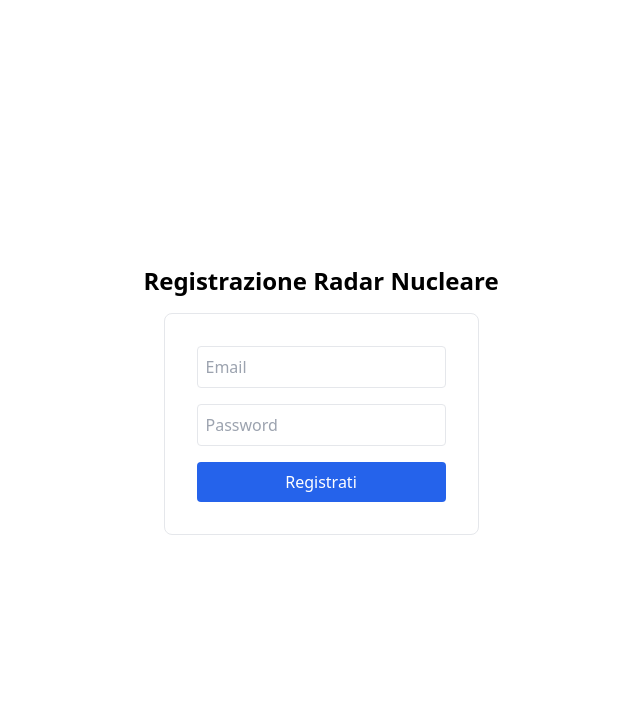
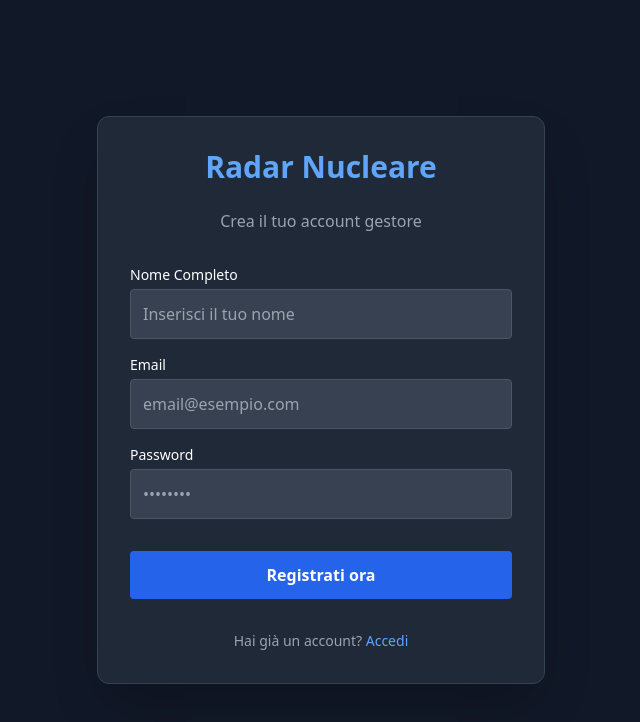
Before and after one commit to donato-bot/gestione-sale-biliardo, a Next.js app: page /registrati in a window 1280 px wide. Shown: the top 722 px of the page, without its empty margins (319-959 px from the left). Built offline with nearby package versions, Linux system fonts and the light colour scheme; no server answers.

Commit message:
Radar: Segnale di sblocco forzato

```diff
--- a/src/app/registrati/page.tsx
+++ b/src/app/registrati/page.tsx
@@ -2,49 +2,116 @@
 
 import { useState } from 'react';
 import { supabase } from '@/app/lib/supabase';
+import Link from 'next/link';
 
 export default function RegistratiPage() {
   const [email, setEmail] = useState('');
   const [password, setPassword] = useState('');
+  const [nome, setNome] = useState('');
   const [loading, setLoading] = useState(false);
+  const [messaggio, setMessaggio] = useState({ tipo: '', testo: '' });
 
   const handleSignUp = async (e: React.FormEvent) => {
     e.preventDefault();
     setLoading(true);
-    const { error } = await supabase.auth.signUp({ email, password });
-    if (error) alert(error.message);
-    else alert('Controlla la tua email per confermare la registrazione!');
+    setMessaggio({ tipo: '', testo: '' });
+
+    try {
+      const { data, error } = await supabase.auth.signUp({
+        email,
+        password,
+        options: {
+          data: {
+            full_name: nome,
+          },
+        },
+      });
+
+      if (error) throw error;
+
+      setMessaggio({
+        tipo: 'successo',
+        testo: 'Registrazione effettuata! Controlla la tua email per confermare l\'account.'
+      });
+    } catch (error: any) {
+      setMessaggio({
+        tipo: 'errore',
+        testo: error.message || 'Si è verificato un errore durante la registrazione.'
+      });
+    } finally {
       setLoading(false);
+    }
   };
 
   return (
-    <div className="flex flex-col items-center justify-center min-h-screen">
-      <h1 className="text-2xl font-bold mb-4">Registrazione Radar Nucleare</h1>
-      <form onSubmit={handleSignUp} className="flex flex-col gap-4 border p-8 rounded-lg">
+    <div className="flex flex-col items-center justify-center min-h-screen bg-gray-900 text-white p-4">
+      <div className="w-full max-w-md bg-gray-800 p-8 rounded-xl shadow-2xl border border-gray-700">
+        <h1 className="text-3xl font-bold mb-6 text-center text-blue-400">Radar Nucleare</h1>
+        <p className="text-gray-400 text-center mb-8">Crea il tuo account gestore</p>
+
+        <form onSubmit={handleSignUp} className="flex flex-col gap-4">
+          <div>
+            <label className="block text-sm font-medium mb-1">Nome Completo</label>
+            <input
+              type="text"
+              placeholder="Inserisci il tuo nome"
+              value={nome}
+              onChange={(e) => setNome(e.target.value)}
+              className="w-full border border-gray-600 bg-gray-700 p-3 rounded text-white focus:ring-2 focus:ring-blue-500 outline-none"
+              required
+            />
+          </div>
+
+          <div>
+            <label className="block text-sm font-medium mb-1">Email</label>
             <input
               type="email"
-          placeholder="Email"
+              placeholder="email@esempio.com"
               value={email}
               onChange={(e) => setEmail(e.target.value)}
-          className="border p-2 rounded text-black"
+              className="w-full border border-gray-600 bg-gray-700 p-3 rounded text-white focus:ring-2 focus:ring-blue-500 outline-none"
               required
             />
+          </div>
+
+          <div>
+            <label className="block text-sm font-medium mb-1">Password</label>
             <input
               type="password"
-          placeholder="Password"
+              placeholder="••••••••"
               value={password}
               onChange={(e) => setPassword(e.target.value)}
-          className="border p-2 rounded text-black"
+              className="w-full border border-gray-600 bg-gray-700 p-3 rounded text-white focus:ring-2 focus:ring-blue-500 outline-none"
               required
             />
+          </div>
+
           <button
             type="submit"
             disabled={loading}
-          className="bg-blue-600 text-white p-2 rounded hover:bg-blue-700"
+            className={`w-full mt-4 p-3 rounded font-bold transition-colors ${
+              loading ? 'bg-gray-600' : 'bg-blue-600 hover:bg-blue-700'
+            }`}
           >
-          {loading ? 'Caricamento...' : 'Registrati'}
+            {loading ? 'Elaborazione...' : 'Registrati ora'}
           </button>
         </form>
+
+        {messaggio.testo && (
+          <div className={`mt-6 p-4 rounded text-center text-sm ${
+            messaggio.tipo === 'successo' ? 'bg-green-900/50 text-green-300 border border-green-700' : 'bg-red-900/50 text-red-300 border border-red-700'
+          }`}>
+            {messaggio.testo}
+          </div>
+        )}
+
+        <div className="mt-8 text-center text-sm text-gray-400">
+          Hai già un account?{' '}
+          <Link href="/login" className="text-blue-400 hover:underline">
+            Accedi
+          </Link>
+        </div>
+      </div>
     </div>
   );
 }
```
Lines whose indentation alone changed are shown as unchanged.
